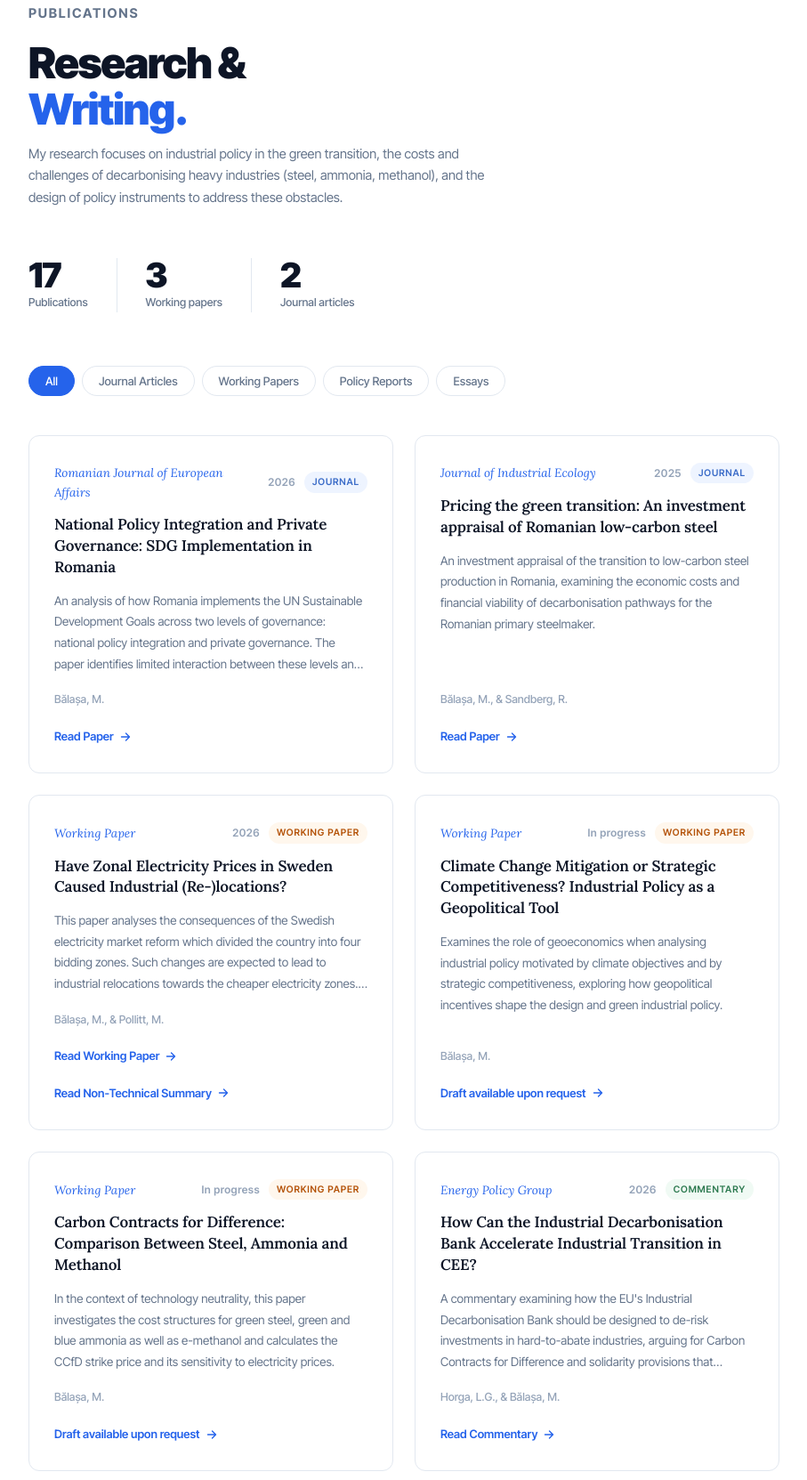
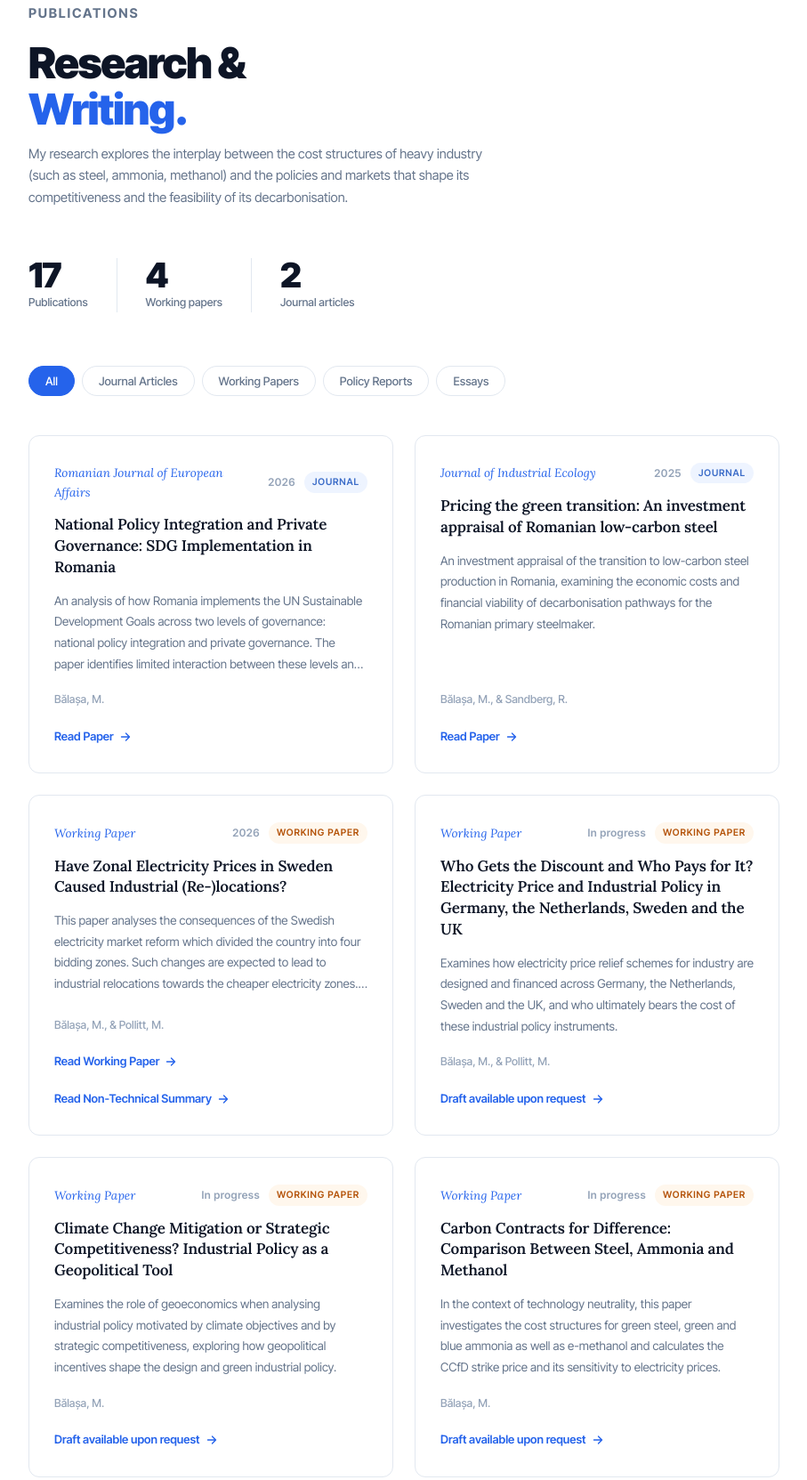
Before and after one commit to mara-balasa/mara-balasa.github.io, a plain HTML site: page research.html in a window 1280 px wide. Shown: the part 141-1804 px from the top of the page at 89% size, without its empty margins (186-1093 px from the left). Drawn offline with Linux system fonts and the light colour scheme.

Commit message:
added new WP

```diff
--- a/research.html
+++ b/research.html
@@ -35,9 +35,9 @@
     <p class="label">Publications</p>
     <h1>Research &amp;<br/><em>Writing.</em></h1>
     <p>
-      My research focuses on industrial policy in the green transition, the costs and
-      challenges of decarbonising heavy industries (steel, ammonia, methanol), and the
-      design of policy instruments to address these obstacles.
+      My research explores the interplay between the cost structures of heavy industry
+      (such as steel, ammonia, methanol) and the policies and markets that shape its
+      competitiveness and the feasibility of its decarbonisation.
     </p>
   </div>
 
@@ -49,7 +49,7 @@
     </div>
     <div class="stat-divider"></div>
     <div class="stat">
-      <span class="stat-num">3</span>
+      <span class="stat-num">4</span>
       <span class="stat-label">Working papers</span>
     </div>
     <div class="stat-divider"></div>
@@ -157,6 +157,29 @@
         <span class="paper-card__type paper-card__type--working">Working Paper</span>
       </div>
       <h3 class="paper-card__title">
+        Who Gets the Discount and Who Pays for It? Electricity Price and Industrial Policy in Germany, the Netherlands, Sweden and the UK
+      </h3>
+      <p class="paper-card__abstract">
+        Examines how electricity price relief schemes for industry are designed and financed
+        across Germany, the Netherlands, Sweden and the UK, and who ultimately bears the cost
+        of these industrial policy instruments.
+      </p>
+      <div class="paper-card__authors">Bălașa, M., &amp; Pollitt, M.</div>
+      <a href="#" class="paper-card__link">
+        Draft available upon request
+        <svg width="14" height="14" viewBox="0 0 14 14" fill="none">
+          <path d="M2.5 7h9M7.5 3l4 4-4 4" stroke="currentColor" stroke-width="1.4" stroke-linecap="round" stroke-linejoin="round"/>
+        </svg>
+      </a>
+    </article>
+
+    <article class="paper-card" data-type="working" data-animate data-delay="3">
+      <div class="paper-card__meta">
+        <span class="paper-card__venue">Working Paper</span>
+        <span class="paper-card__year">In progress</span>
+        <span class="paper-card__type paper-card__type--working">Working Paper</span>
+      </div>
+      <h3 class="paper-card__title">
         Climate Change Mitigation or Strategic Competitiveness? Industrial Policy as a Geopolitical Tool
       </h3>
       <p class="paper-card__abstract">
@@ -173,7 +196,7 @@
       </a>
     </article>
 
-    <article class="paper-card" data-type="working" data-animate data-delay="3">
+    <article class="paper-card" data-type="working" data-animate data-delay="4">
       <div class="paper-card__meta">
         <span class="paper-card__venue">Working Paper</span>
         <span class="paper-card__year">In progress</span>
```
Also changed, not shown: index.html (+4 -4 lines), 1 other file.
